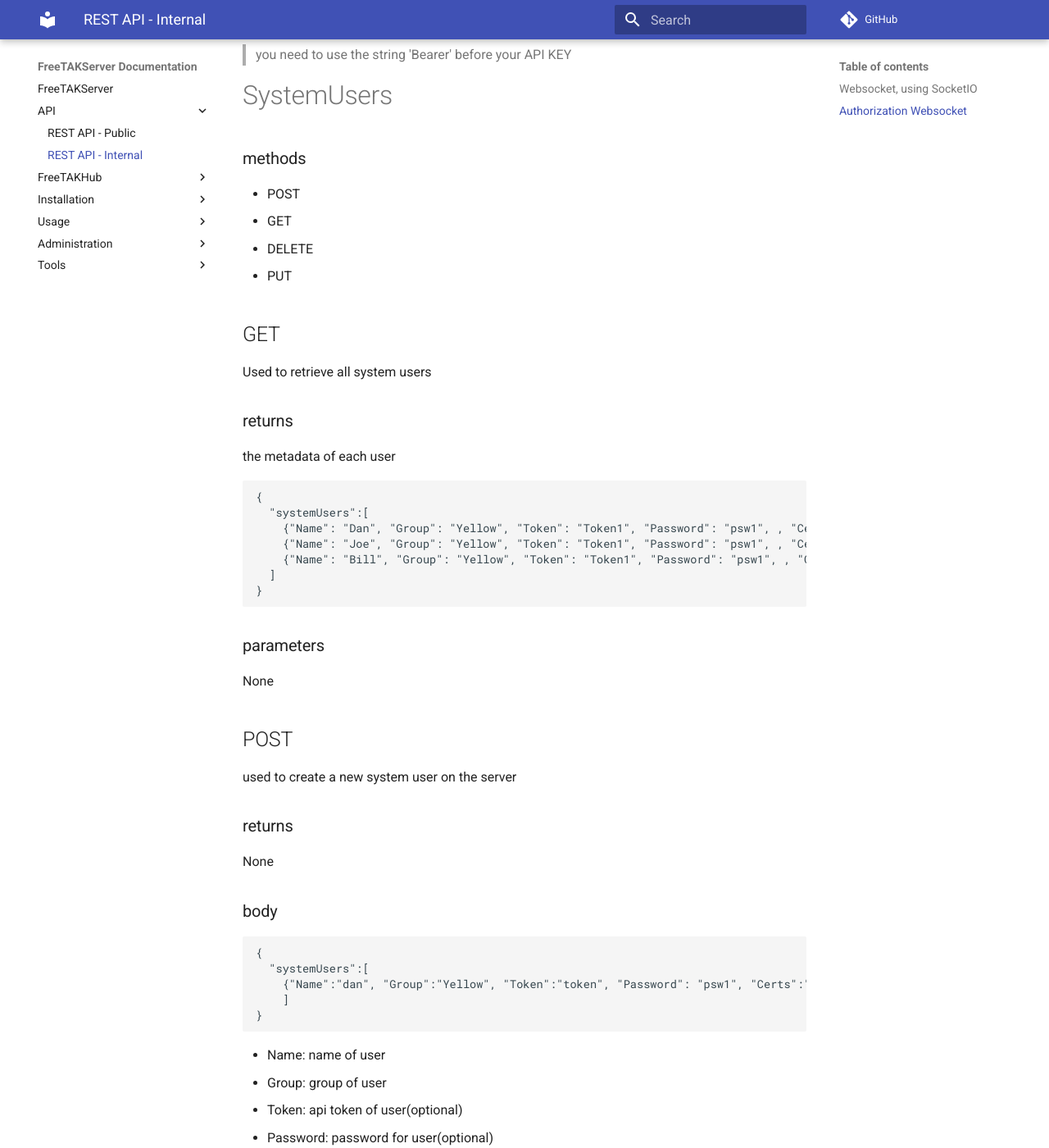
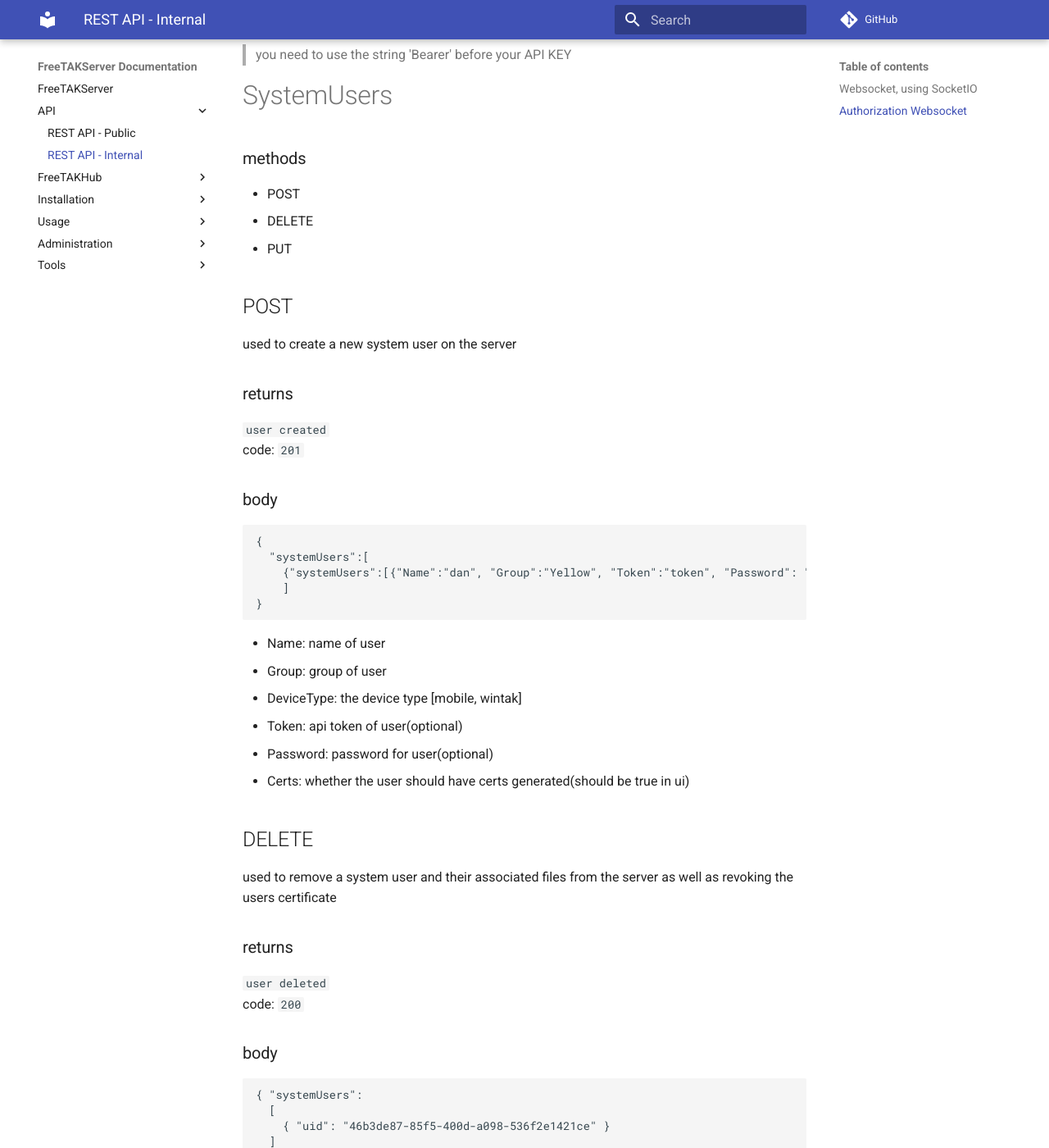
Before and after one commit to FreeTAKTeam/FreeTAKServer-User-Docs, an MkDocs documentation site: the page built from docs/docs/API/REST_API_InternalDoc.md, in a window 1280 px wide and 1400 px high, scrolled down 11405 px. Shown: the whole window at 82% size. Built offline with MkDocs 1.6.1 and Material for MkDocs 9.7.7, drawn with Linux system fonts in a browser that asks for light colours; comment, search, counter and statistics services are not loaded; some of the changed text lies outside the part shown.

Commit message:
updated issues with system user documentation

````diff
--- a/docs/docs/API/REST_API_InternalDoc.md
+++ b/docs/docs/API/REST_API_InternalDoc.md
@@ -423,54 +423,38 @@
 # SystemUsers
 ### methods
 * POST
-* GET
 * DELETE
 * PUT
-
-## GET
-Used to retrieve all system users
-
-### returns
-the metadata of each user
-```json
-{
-  "systemUsers":[
-    {"Name": "Dan", "Group": "Yellow", "Token": "Token1", "Password": "psw1", , "Certs": "a.zip"},
-    {"Name": "Joe", "Group": "Yellow", "Token": "Token1", "Password": "psw1", , "Certs": "a.zip"},
-    {"Name": "Bill", "Group": "Yellow", "Token": "Token1", "Password": "psw1", , "Certs": "a.zip"}
-  ]
-}
-```
-
-### parameters
-None
 
 ## POST
 used to create a new system user on the server
 
 ### returns
-None
+`user created`
+code: `201`
 
 ### body
 ```json
 {
   "systemUsers":[
-    {"Name":"dan", "Group":"Yellow", "Token":"token", "Password": "psw1", "Certs":"true" }
+    {"systemUsers":[{"Name":"dan", "Group":"Yellow", "Token":"token", "Password": "psw1", "Certs":"true", "DeviceType": "mobile" }]}
 	]
 }
 ```
 
 * Name: name of user
 * Group: group of user
+* DeviceType: the device type [mobile, wintak]
 * Token: api token of user(optional)
 * Password: password for user(optional)
 * Certs: whether the user should have certs generated(should be true in ui)
 
 ## DELETE
-used to remove a system user and their associated files from the server
+used to remove a system user and their associated files from the server as well as revoking the users certificate
 
 ### returns
-None
+`user deleted`
+code: `200`
 
 ### body
 ```json
@@ -485,6 +469,10 @@
 
 ## PUT
 update an existing system user
+
+### returns
+`user updated`
+code: `200`
 
 ```json
 {"systemUsers": [
````
